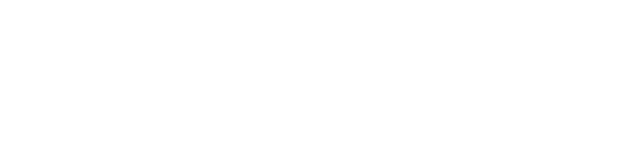
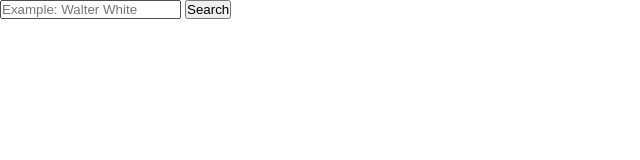
Before and after one commit to CeciPeriquet/Travel-plan-with-Javascript, a website: page public/index.html in a window 1280 px wide. Shown: the whole page, without its empty margins (0-640 px from the left). Drawn offline with Linux system fonts and the light colour scheme.

Commit message:
Add html elements with js class

```diff
--- a/public/assets/js/main.js
+++ b/public/assets/js/main.js
@@ -1,2 +1,4 @@
 'use strict';
+
+
 //# sourceMappingURL=main.js.map
--- a/public/index.html
+++ b/public/index.html
@@ -8,6 +8,22 @@
   </head>
 
   <body>
+    <header class="header"></header>
+    <main class="main">
+      <section class="search">
+        <form action="" method="">
+          <input
+            type="text"
+            class="search-input js-input"
+            placeholder="Example: Walter White"
+          />
+          <button class="search-btn js-btn">search</button>
+        </form>
+      </section>
+      <section class="cards js-cards">
+        <ul class="cards-list js-list"></ul>
+      </section>
+    </main>
     <script src="./assets/js/main.js"></script>
   </body>
 </html>
--- /dev/null
+++ b/src/scss/layout/_form.scss
@@ -0,0 +1,8 @@
+.search-btn {
+    /* all: unset; */
+    cursor: pointer;
+    text-transform: capitalize;
+}
+.search-input {
+
+}
--- a/src/scss/main.scss
+++ b/src/scss/main.scss
@@ -1,7 +1,8 @@
+@import 'core/reset';
+@import 'layout/form';
+
+
 /* @import 'core/variables';
-@import 'core/reset';
-@import 'components/code';
-@import 'components/links';
 @import 'layout/page';
 @import 'layout/header';
 @import 'layout/footer';
```
Also changed, not shown: src/html/index.html (+16 -0 lines), public/assets/css/main.css, src/js/main.js (line endings or trailing spaces), 2 other files.
